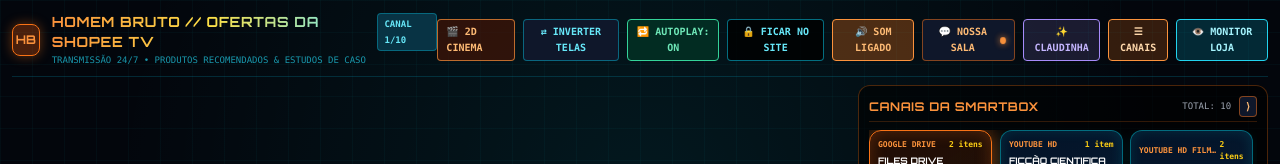
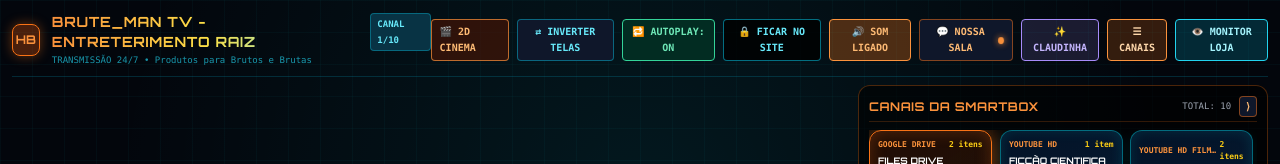
Before and after one commit to bruto-man/brute_man_tv, a plain HTML site: page index.html in a window 1280 px wide. Shown: the top 164 px of the page. Drawn offline with nearby package versions, Linux system fonts and the light colour scheme.

Commit message:
Update header and description text in index.html

```diff
--- a/index.html
+++ b/index.html
@@ -3066,14 +3066,14 @@
               <div>
                 <div className="flex items-center gap-2">
                   <h1 className="font-hud font-bold text-sm tracking-wider text-transparent bg-clip-text bg-gradient-to-r from-orange-400 via-yellow-300 to-cyan-300">
-                    HOMEM BRUTO // OFERTAS DA SHOPEE TV
+                    BRUTE_MAN TV - ENTRETERIMENTO RAIZ
                   </h1>
                   <span className="px-1.5 py-0.5 rounded text-[9px] font-mono font-bold bg-cyan-950 text-cyan-300 border border-cyan-500/40">
                     CANAL {currentIndex + 1}/{channels.length}
                   </span>
                 </div>
                 <p className="text-[9px] font-mono text-cyan-400/70">
-                  TRANSMISSÃO 24/7 • PRODUTOS RECOMENDADOS & ESTUDOS DE CASO
+                  TRANSMISSÃO 24/7 • Produtos para Brutos e Brutas
                 </p>
               </div>
             </div>
```
